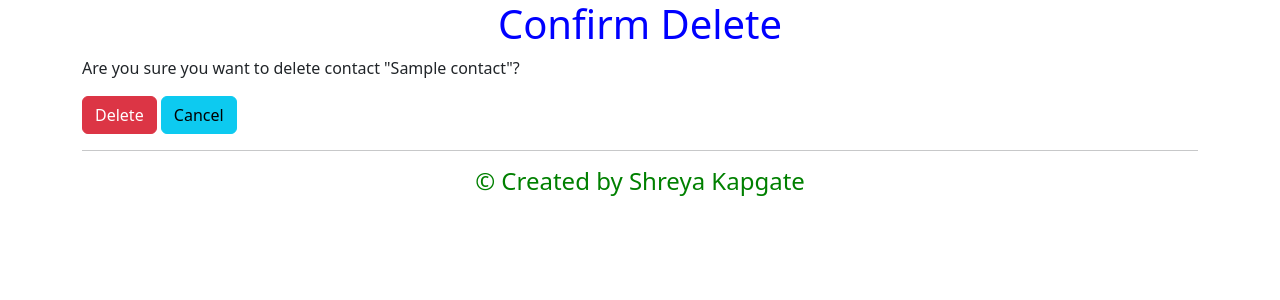
After one commit to shreya2402/shreya_kapgate, a Django app: page /contacts/1/delete in a window 1280 px wide. The commit adds this page. Shown: the top 300 px of the page. Run offline with Django 5.2, Linux system fonts and the light colour scheme; tables that the repository leaves empty hold one stand-in row (values such as "Sample post"); some libraries are stand-ins or nearby versions.

Commit message:
record delete commit

```diff
--- /dev/null
+++ b/Shreya_Kapgate/contacts/templates/contacts/contact_confirm_delete.html
@@ -0,0 +1,19 @@
+{% extends "base.html" %}
+
+{% block content %}
+
+
+<div class="centered-text" style="color: blue;">
+    <h1>Confirm Delete</h1>
+</div>
+<p>Are you sure you want to delete contact "{{ contact.name }}"?</p>
+<form method="post" action="{% url 'contact_delete' contact.id %}">
+    {% csrf_token %}
+    <button type="submit" class="btn btn-danger" >Delete</button>
+    <a href="{% url 'contact_list' %}" class="btn btn-info">Cancel</a>
+</form>
+<hr>
+<div class="centered-text" style="color: green;">
+    <h4>&copy; Created by Shreya Kapgate</h4>
+</div>
+{% endblock content %}
--- a/Shreya_Kapgate/contacts/templates/contacts/contact_detail.html
+++ b/Shreya_Kapgate/contacts/templates/contacts/contact_detail.html
@@ -12,7 +12,7 @@
 <br>
 <a class="btn btn-info" href="{% url 'contact_list' %}" role="button">Home</a>
 <a class="btn btn-info" href="{% url 'contact_update' contact.pk %}" role="button">Edit</a>
-<a class="btn btn-info"  role="button">Delete</a>
+<a class="btn btn-info" href="{% url 'contact_delete' contact.pk %}" role="button">Delete</a>
 
 <hr>
 <div class="centered-text" style="color: green;">
--- a/Shreya_Kapgate/contacts/templates/contacts/contact_list.html
+++ b/Shreya_Kapgate/contacts/templates/contacts/contact_list.html
@@ -6,7 +6,7 @@
     <h1>Contact Management</h1>
 </div>
 
-<form action="{% url 'contact_form' %}" method="get">
+<form action="{% url 'contact_create' %}" method="get">
     <button type="submit">Create a New Contact</button>
 </form>
 <table class="table table-striped">
@@ -26,7 +26,7 @@
         </a>
           &nbsp;
 
-          <a class="icon-link">
+          <a class="icon-link" href="{% url 'contact_delete' contact.pk %}">
             <i class="bi bi-trash"></i>
           </a>
         &nbsp;
--- a/Shreya_Kapgate/contacts/urls.py
+++ b/Shreya_Kapgate/contacts/urls.py
@@ -1,9 +1,10 @@
 from django.urls import path
-from .views import ContactListView, create_contact, ContactDetailView, ContactUpdateView  # Import the create_contact view
+from .views import ContactListView, CreateContactView, ContactDetailView, ContactUpdateView, ContactDeleteView  # Import the create_contact view
 
 urlpatterns = [
     path("", ContactListView.as_view(), name="contact_list"),
-    path("create/", create_contact, name="contact_form"),  # Add the path for creating contacts
+    path("create/", CreateContactView.as_view(), name="contact_create"),
     path("contacts/<int:pk>/", ContactDetailView.as_view(), name="contact_detail"),
     path("contacts/<int:pk>/update", ContactUpdateView.as_view(), name="contact_update"),
+    path("contacts/<int:pk>/delete", ContactDeleteView.as_view(), name="contact_delete"),
 ]
--- a/Shreya_Kapgate/contacts/views.py
+++ b/Shreya_Kapgate/contacts/views.py
@@ -1,23 +1,35 @@
 from django.shortcuts import render, redirect
 from django.urls import reverse_lazy
-from django.views.generic import ListView, DetailView, UpdateView
-from django.views.generic import ListView, DetailView
+from django.views.generic import View, ListView, DetailView, UpdateView, DeleteView
 from .models import Contact
 from .forms import ContactForm
 
-
 class ContactListView(ListView):
     model = Contact
-def create_contact(request):
-    if request.method == 'POST':
+
+class CreateContactView(View):
+    template_name = 'contacts/contact_form.html'
+
+    def get(self, request):
+        form = ContactForm()
+        context = {
+            'form': form,
+            'is_creation': True  # Pass the variable to the template
+        }
+        return render(request, self.template_name, context)
+
+    def post(self, request):
         form = ContactForm(request.POST)
         if form.is_valid():
-            form.save()  # This will create a new Contact instance
+            form.save()
             return redirect('contact_list')  # Redirect to the contact list page or any other page
-    else:
-        form = ContactForm()
+        return render(request, self.template_name, {'form': form})
 
-    return render(request, 'contacts/contact_form.html', {'form': form})
+class ContactUpdateView(UpdateView):
+    model = Contact
+    form_class = ContactForm
+    template_name = 'contacts/contact_form.html'  # Use the same form template for update
+    success_url = reverse_lazy("contact_list")
 
 class ContactDetailView(DetailView):
     model = Contact
@@ -26,3 +38,14 @@ class ContactUpdateView(UpdateView):
     model = Contact
     form_class = ContactForm
     success_url = reverse_lazy("contact_list")
+    template_name = 'contacts/contact_form.html'
+
+    def get_context_data(self, **kwargs):
+        context = super().get_context_data(**kwargs)
+        # Pass an additional variable to the template
+        context['is_creation'] = False  # Set it to True for update, False for create
+        return context
+
+class ContactDeleteView(DeleteView):
+    model = Contact
+    success_url = reverse_lazy("contact_list")
```
Also changed, not shown: Shreya_Kapgate/contacts/templates/contacts/contact_form.html (+8 -1 lines).
